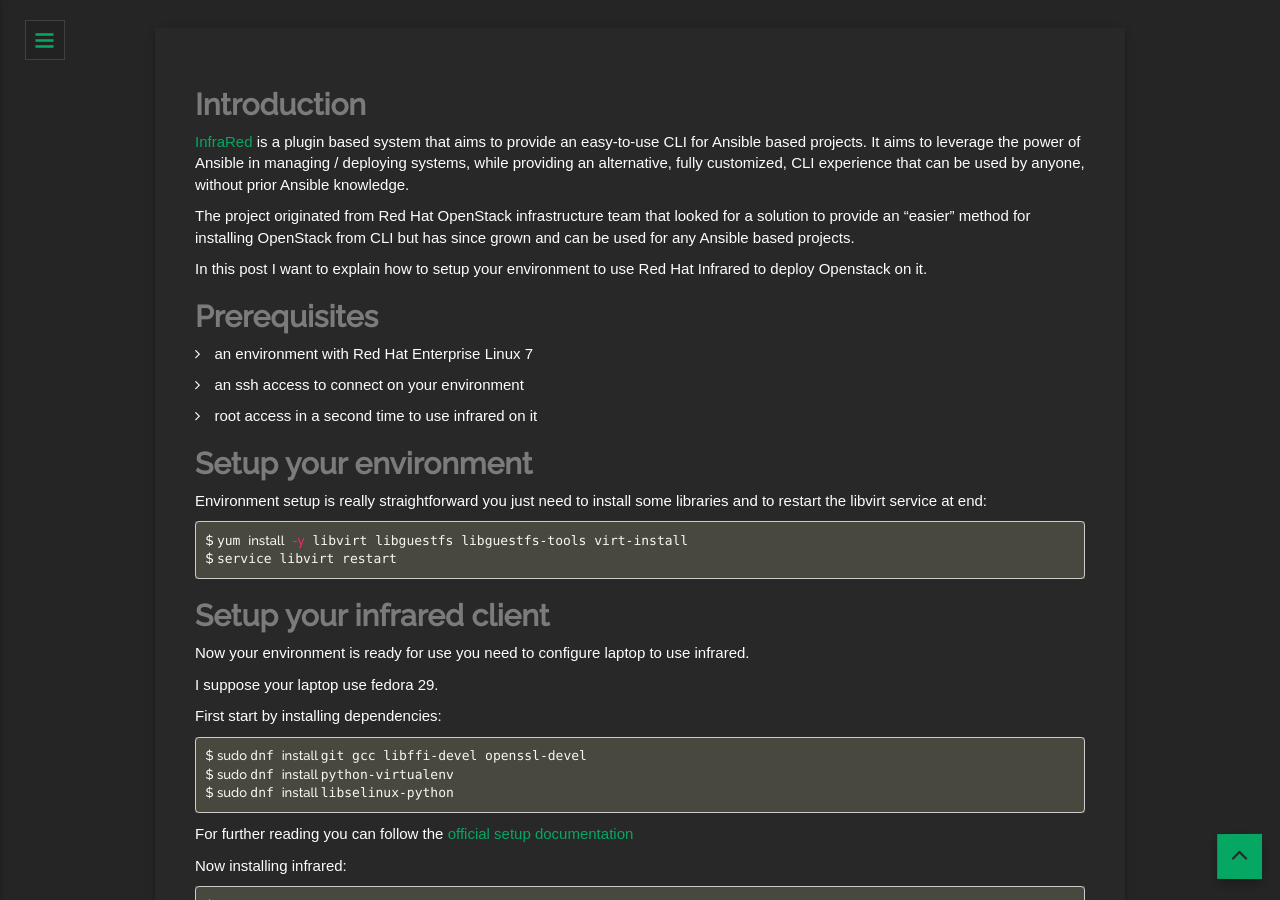
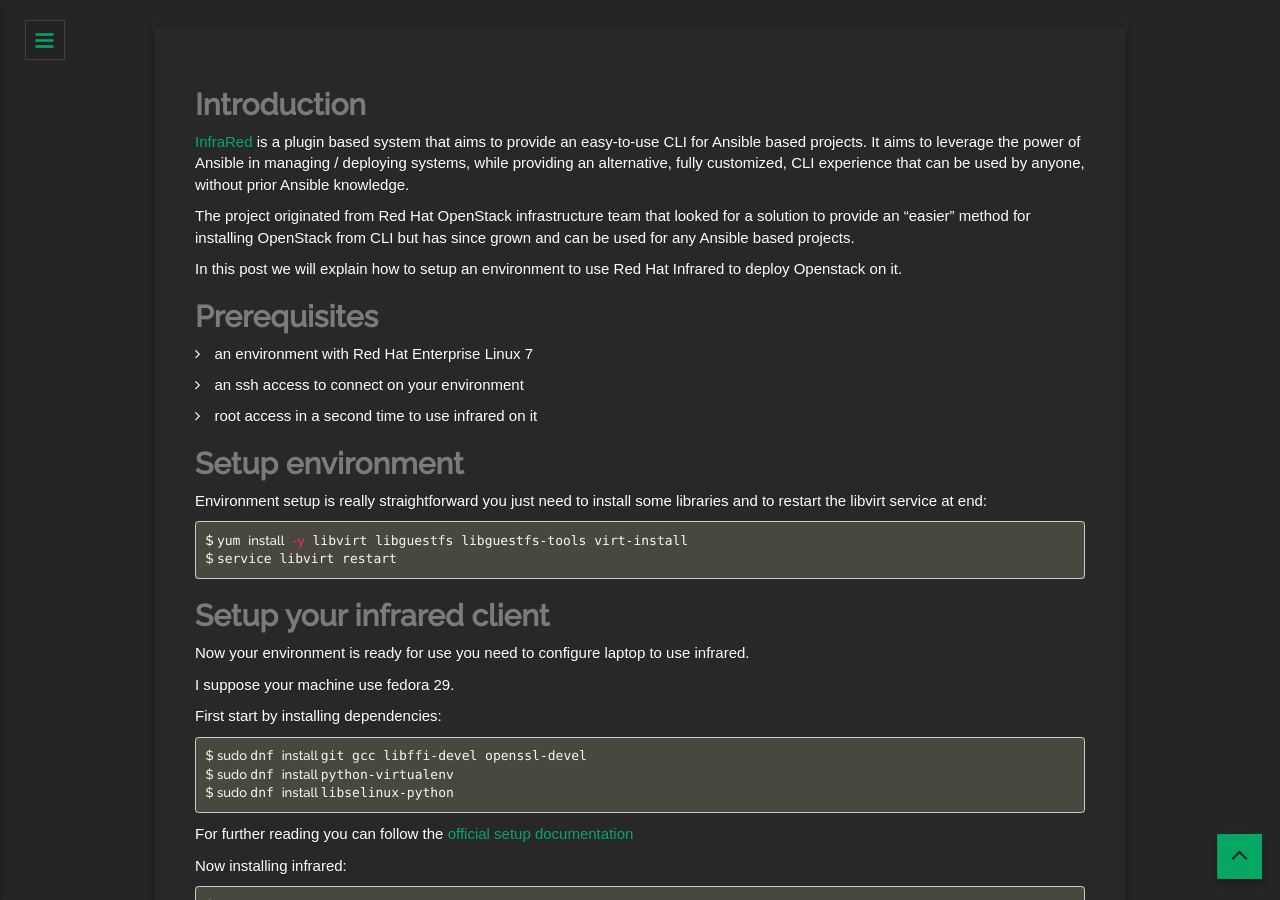
Before and after one commit to 4383/4383.github.io, a Jekyll site: the page built from _posts/2019-2-5-prepare-environment-to-use-red-hat-infrared.markdown, in a window 1280 px wide and 900 px high, scrolled down 583 px. Built offline with Jekyll 4.4.1, drawn with Linux system fonts in a browser that asks for light colours; nearby versions of some CDN libraries; some web fonts are replaced.

Commit message:
reword sentences

````diff
--- a/_posts/2016-12-6-port-knocking-best-practices.markdown
+++ b/_posts/2016-12-6-port-knocking-best-practices.markdown
@@ -7,7 +7,8 @@ image: port-knocking.jpg
 categories: [security, linux, port-knocking]
 ---
 ## Introduction
-In this post I want to explain how to use correctly port knocking with iptables.
+The goal of the article is to explain how to use correctly port knocking
+with iptables.
 
 ## Prerequisite
 - knowing SSH server management
--- a/_posts/2019-2-5-prepare-environment-to-use-red-hat-infrared.markdown
+++ b/_posts/2019-2-5-prepare-environment-to-use-red-hat-infrared.markdown
@@ -16,7 +16,7 @@ The project originated from Red Hat OpenStack infrastructure team that looked fo
 provide an “easier” method for installing OpenStack from CLI but has since grown and can be
 used for any Ansible based projects.
 
-In this post I want to explain how to setup your environment to use Red Hat Infrared
+In this post we will explain how to setup an environment to use Red Hat Infrared
 to deploy Openstack on it.
 
 ## Prerequisites
@@ -24,7 +24,7 @@ to deploy Openstack on it.
 - an ssh access to connect on your environment
 - root access in a second time to use infrared on it
 
-## Setup your environment
+## Setup environment
 
 Environment setup is really straightforward you just need to install
 some libraries and to restart the libvirt service at end:
@@ -39,7 +39,7 @@ $ service libvirt restart
 Now your environment is ready for use you need to configure laptop
 to use infrared.
 
-I suppose your laptop use fedora 29.
+I suppose your machine use fedora 29.
 
 First start by installing dependencies:
 ```shell
--- a/_posts/2019-2-6-resize-linux-logical-volume.markdown
+++ b/_posts/2019-2-6-resize-linux-logical-volume.markdown
@@ -102,5 +102,3 @@ tmpfs                            95G       0   95G   0% /sys/fs/cgroup
 /dev/sda1                      1014M    147M  868M  15% /boot
 tmpfs                            19G       0   19G   0% /run/user/0
 ```
-
-That's all!
--- a/_posts/2019-3-6-setup-ssh-port-forwarding-to-reach-horizon-openstack-dashboard-deployed-with-infrared.markdown
+++ b/_posts/2019-3-6-setup-ssh-port-forwarding-to-reach-horizon-openstack-dashboard-deployed-with-infrared.markdown
@@ -90,6 +90,5 @@ $ ssh -L 38080:<your-controller-ip-to-forward-too>:443 heat-admin@<your-controll
 
 ## Open your browser
 
-Now you just have to open [https://localhost:38080/dashboard/](https://localhost:38080/dashboard/) with your browser.
-
-That's all!
+Now you just have to open [https://localhost:38080/dashboard/](https://localhost:38080/dashboard/) with your browser
+and play with your dashboard.
--- a/_posts/2019-7-15-how-nova-consume-oslo-messaging.markdown
+++ b/_posts/2019-7-15-how-nova-consume-oslo-messaging.markdown
@@ -18,7 +18,7 @@ I this post I want to show you:
 - how openstack services consume oslo.messaging and especially how they use the rabbitmq driver.
 - some POC to test different behaviours
 
-I think these info can be useful for other persons so I want to share these
+These info can be useful for other persons so I want to share these
 with you.
 
 My walkthrough (cf. section bellow) had help me to understand how things works together, so I think
````
Also changed, not shown: other parts of _posts/2019-2-5-prepare-environment-to-use-red-hat-infrared.markdown (+0 -2 lines).
